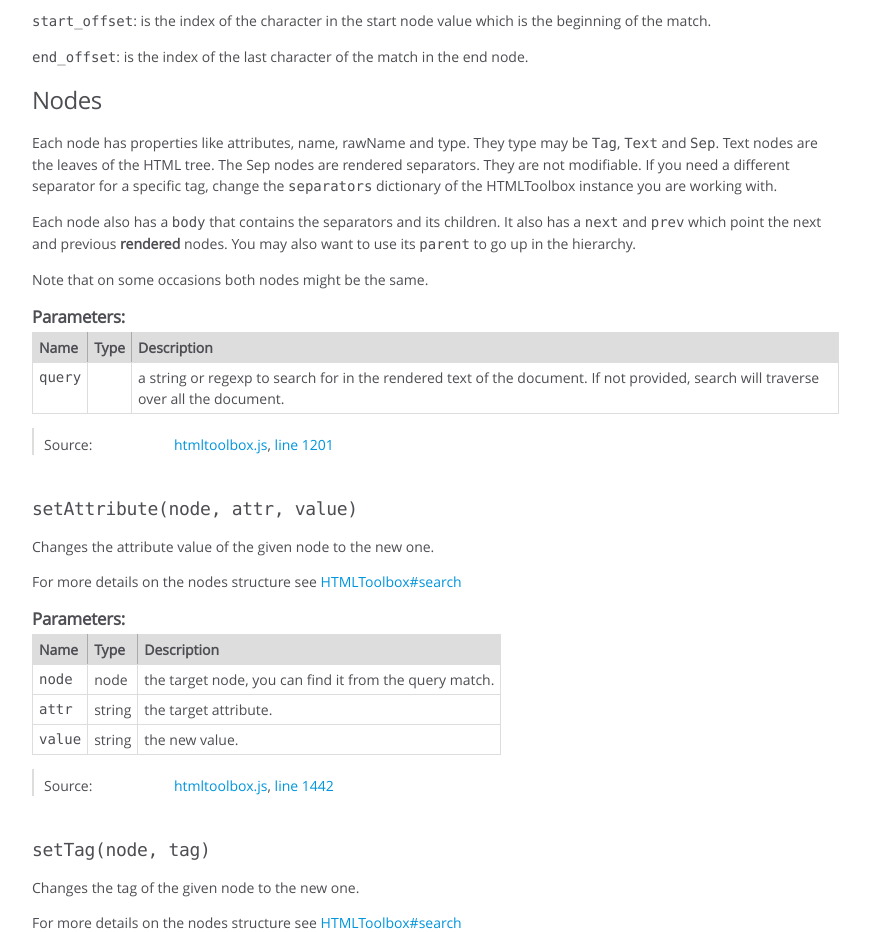
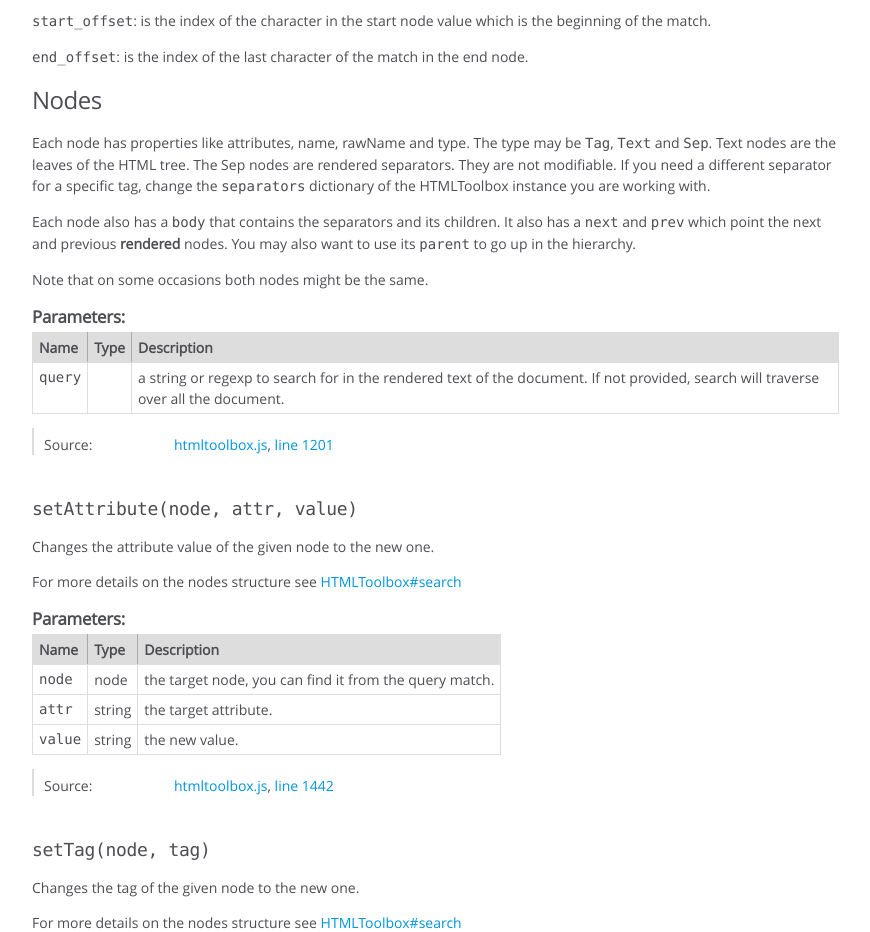
Before and after one commit to arashkazemi/htmltoolbox, a website built with webpack: page docs/HTMLToolbox.html in a window 1280 px wide. Shown: the part 4960-5892 px from the top of the page, without its empty margins (0-870 px from the left). Built offline with nearby package versions, Linux system fonts and the light colour scheme.

Commit message:
Updated the documentation.

```diff
--- a/docs/HTMLToolbox.html
+++ b/docs/HTMLToolbox.html
@@ -1634,7 +1634,7 @@ match.</p>
 beginning of the match.</p>
 <p><code>end_offset</code>: is the index of the last character of the match in the end node.</p>
 <h3>Nodes</h3>
-<p>Each node has properties like attributes, name, rawName and type. They type may
+<p>Each node has properties like attributes, name, rawName and type. The type may
 be <code>Tag</code>, <code>Text</code> and <code>Sep</code>. Text nodes are the leaves of the HTML tree. The Sep
 nodes are rendered separators. They are not modifiable. If you need a different
 separator for a specific tag, change the <code>separators</code> dictionary of the HTMLToolbox
--- a/src/htmltoolbox.js
+++ b/src/htmltoolbox.js
@@ -1181,7 +1181,7 @@ class HTMLToolbox {
 	*
 	* ### Nodes
 	*
-	* Each node has properties like attributes, name, rawName and type. They type may
+	* Each node has properties like attributes, name, rawName and type. The type may
 	* be `Tag`, `Text` and `Sep`. Text nodes are the leaves of the HTML tree. The Sep
 	* nodes are rendered separators. They are not modifiable. If you need a different
 	* separator for a specific tag, change the `separators` dictionary of the HTMLToolbox
```
Also changed, not shown: docs/htmltoolbox.js.html (+1 -1 lines).
